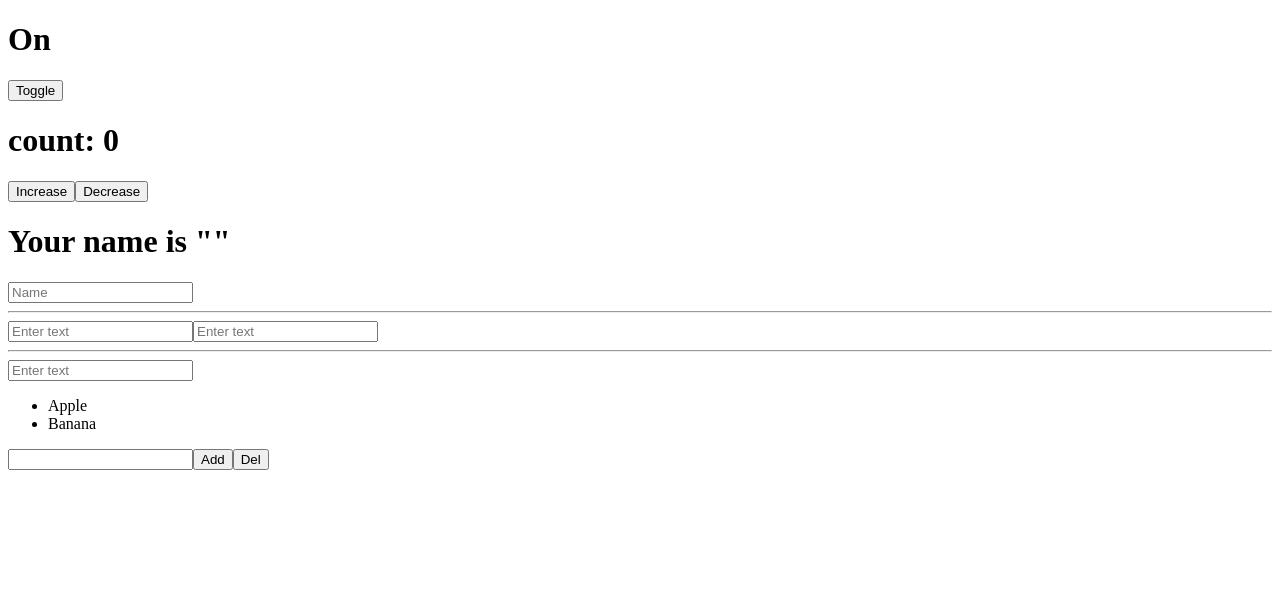
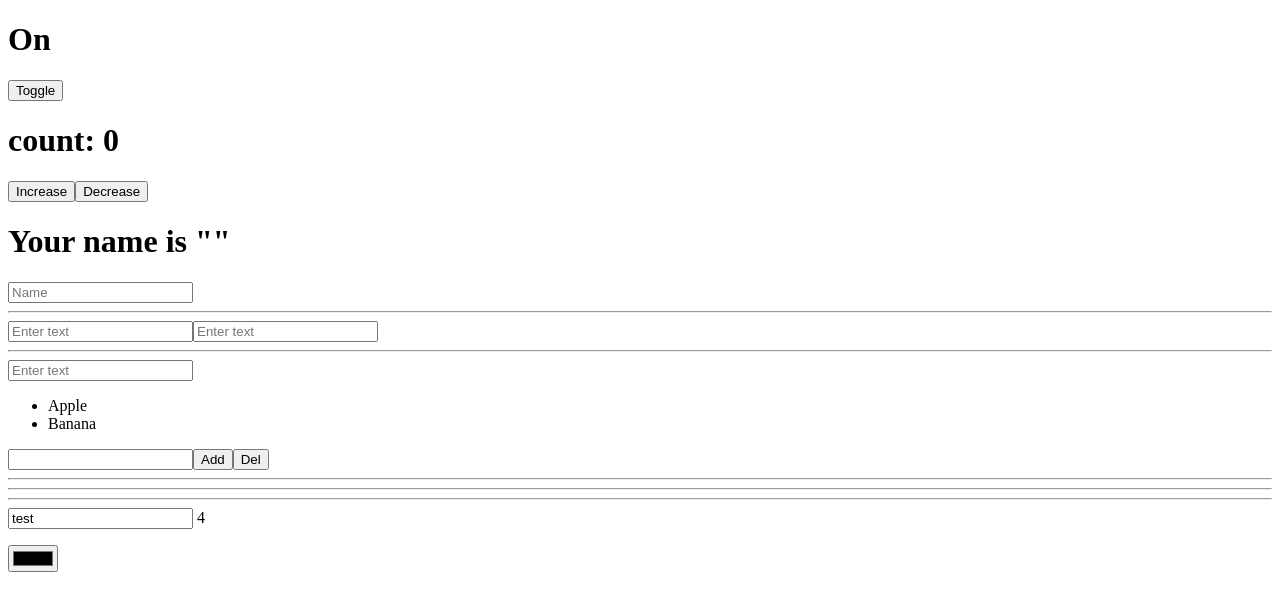
Before and after one commit to MadinaTadjidinova/my-first-app, a React (Create React App) app: page / in a window 1280 px wide. Shown: the top 610 px of the page. Built offline with nearby package versions, Linux system fonts and the light colour scheme.

Commit message:
Create components

```diff
--- /dev/null
+++ b/src/03.03.2021/Color.js
@@ -0,0 +1,11 @@
+import { useState } from "react";
+function Color({value}){
+
+    const [color, setColor] = useState(value ?? "");
+
+    return <div className="example-5">
+            <p>{color}</p>
+            <input type="color" value= {color} onInput={(event) => setColor(event.target.value)}/>
+    </div>
+}
+export default Color;
--- /dev/null
+++ b/src/03.03.2021/InputLength.js
@@ -0,0 +1,14 @@
+import { useState } from "react";
+
+function InputLength({ value }) {
+    const [text, setText] = useState(value ?? "");
+    return (
+        <div className="InputLength">
+            <input
+                type="text"
+                value={text}
+                onInput={(event) => setText(event.target.value)} /> {text.length}
+        </div>
+    );
+}
+export default InputLength;
--- a/src/App.js
+++ b/src/App.js
@@ -8,6 +8,9 @@ import Text from "./01.03.2021/Text";
 
 import Form from "./home_work/Form";
 import List from "./01.03.2021/List";
+
+import InputLength from "./03.03.2021/InputLength";
+import Color from "./03.03.2021/Color";
 
 function App() {
   const [todos, setTodos] = useState([]);
@@ -32,7 +35,13 @@ function App() {
         ))}
       </div>
 
-      <List />
+
+      <List/>
+      <hr />
+      <hr />
+      <hr />
+      <InputLength value="test" />
+      <Color />
     </div>
   );
 }
```
